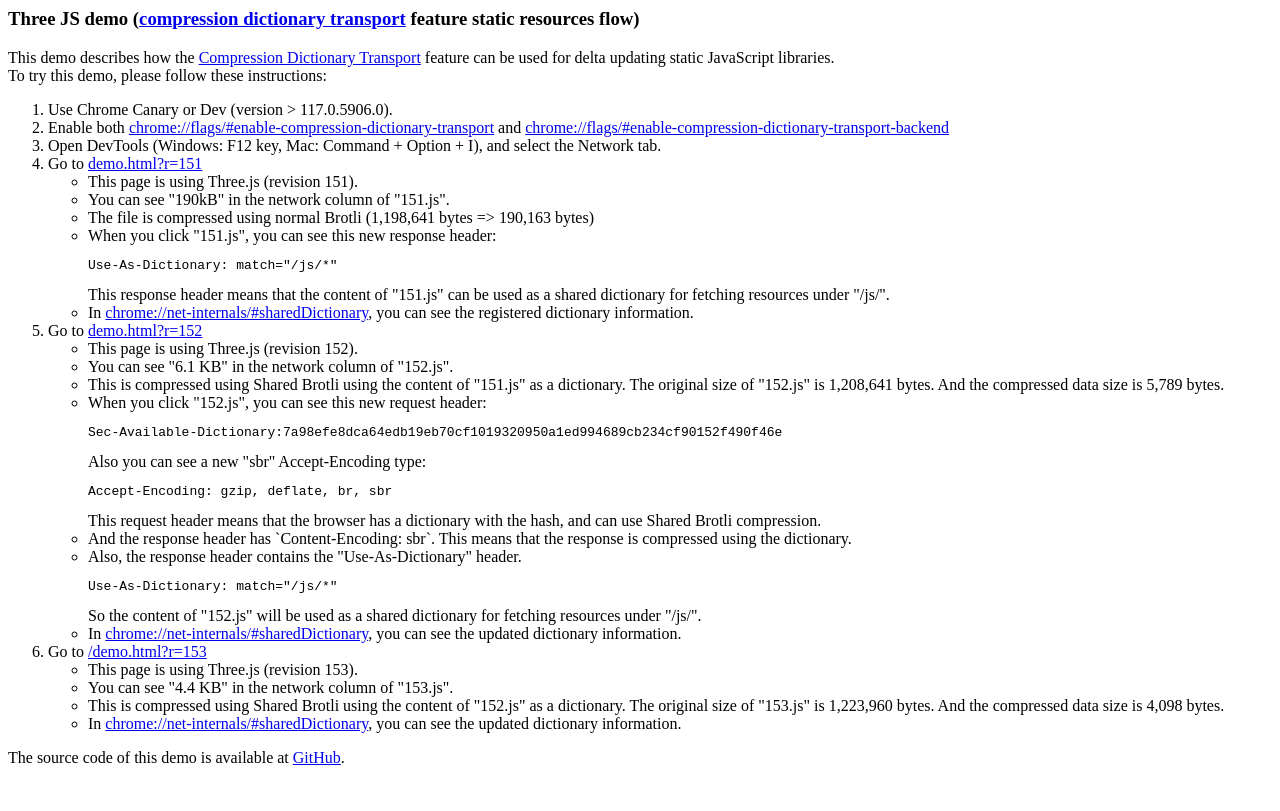
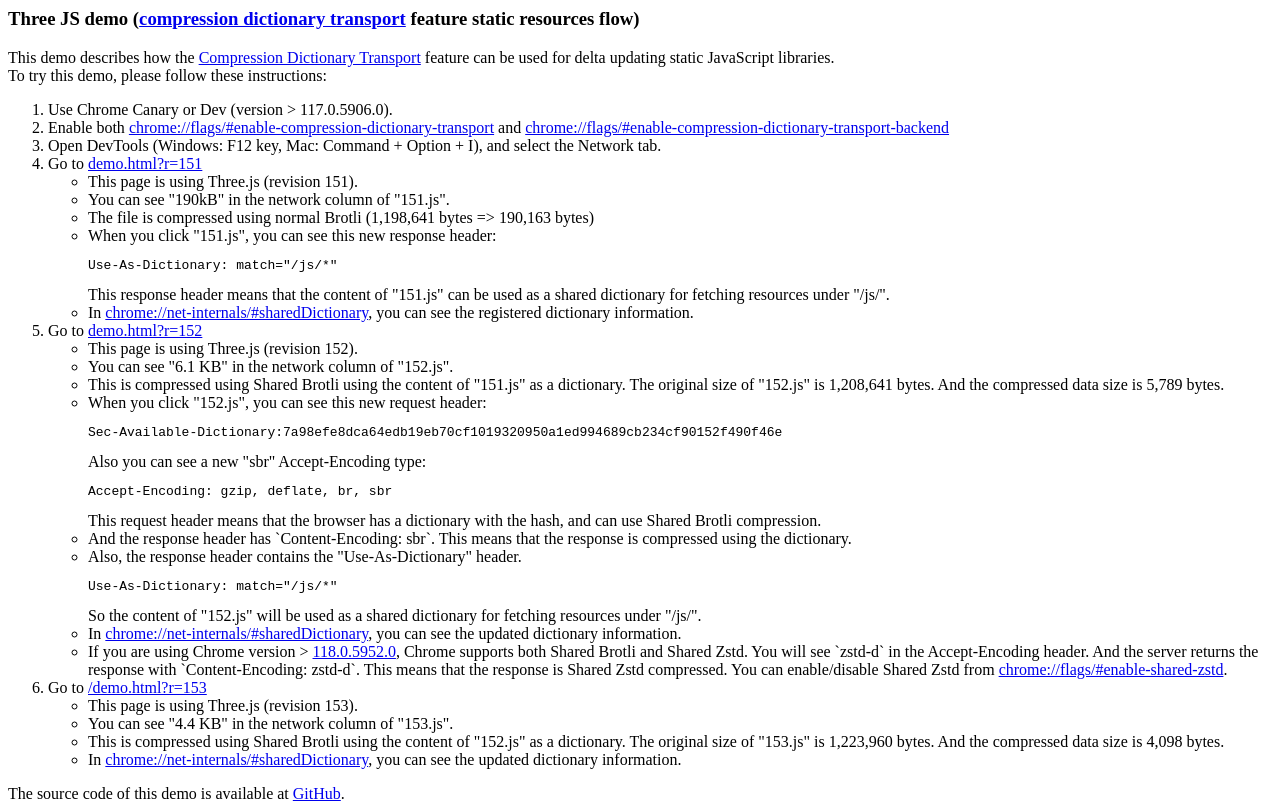
Before and after one commit to horo-t/compression-dictionary-transport-threejs-demo, a website: page public/index.html in a window 1280 px wide. Drawn offline with Linux system fonts and the light colour scheme.

Commit message:
Update index.html

```diff
--- a/public/index.html
+++ b/public/index.html
@@ -69,6 +69,12 @@
         </li>
         <li>In <a href="chrome://net-internals/#sharedDictionary">chrome://net-internals/#sharedDictionary</a>, you can
           see the updated dictionary information.</li>
+        <li>
+          If you are using Chrome version &gt; <a href="https://chromiumdash.appspot.com/commit/9ff600f7bba296380dea0b03d33b5887eab088c0">118.0.5952.0</a>,
+          Chrome supports both Shared Brotli and Shared Zstd. You will see `zstd-d` in the Accept-Encoding header.
+          And the server returns the response with `Content-Encoding: zstd-d`. This means that the response is Shared Zstd compressed.
+          You can enable/disable Shared Zstd from <a href="chrome://flags/#enable-shared-zstd">chrome://flags/#enable-shared-zstd</a>.
+        </li>
       </ul>
     </li>
     <li>
```
